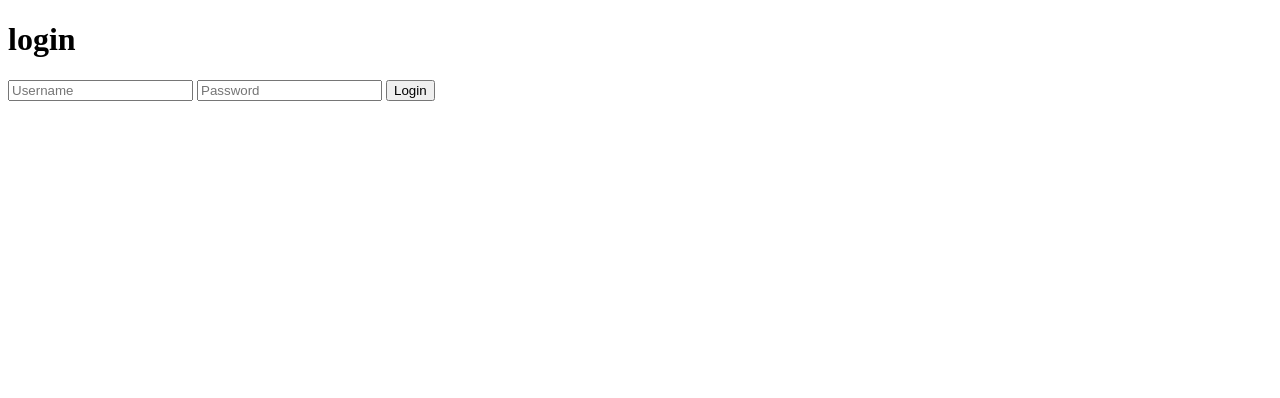
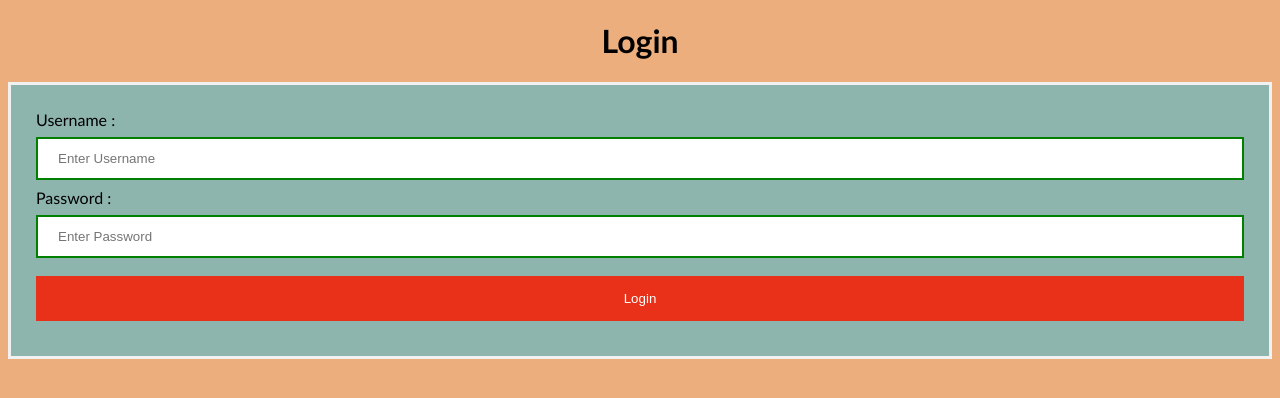
Before and after one commit to 6310611055/CN331-loginreg, a Django app: page /users/login in a window 1280 px wide. Shown: the top 398 px of the page. Run offline with Django 4.2, Linux system fonts and the light colour scheme.

Commit message:
Template

```diff
--- a/loginreg/booking/templates/booking/booking.html
+++ b/loginreg/booking/templates/booking/booking.html
@@ -9,7 +9,6 @@
         <th>Section</th>
         <th>Semester</th>
         <th>Year</th>
-        <th>Available Seat</th>
         <th>button</th>
     </tr>
     {% for subject in subjects %}
@@ -19,7 +18,6 @@
         <td>{{ subject.course_number.section }}</td>
         <td>{{ subject.course_number.semester }}</td>
         <td>{{ subject.course_number.year }}</td>
-        <td>{{ subject.course_number.seats }}</td>
         <td>
             <form action="{% url 'booking:withdraw' subject.course_number.id %}" method="post" >
                 {% csrf_token %}
--- a/loginreg/booking/templates/booking/withdraw.html
+++ b/loginreg/booking/templates/booking/withdraw.html
@@ -10,7 +10,6 @@
       <th>Section</th>
       <th>Semester</th>
       <th>Year</th>
-      <th>Available Seat</th>
       <th>button</th>
     </tr>
     {% for subject in subjects %}
@@ -20,7 +19,6 @@
         <td>{{ subject.course_number.section }}</td>
         <td>{{ subject.course_number.semester }}</td>
         <td>{{ subject.course_number.year }}</td>
-        <td>{{ subject.course_number.seats }}</td>
         <td>
             <form action="{% url 'booking:booking' subject.id %}" method="post" >
                 {% csrf_token %}
--- a/loginreg/users/templates/users/index.html
+++ b/loginreg/users/templates/users/index.html
@@ -7,6 +7,6 @@
 </ul>
 
 <a href="{% url 'logout' %}">Log out</a>
-<a href="/booking">All Subjects.</a>
+<a href="/booking">Subjects List</a>
 
 {% endblock %}
--- a/loginreg/users/templates/users/login.html
+++ b/loginreg/users/templates/users/login.html
@@ -1,9 +1,59 @@
 {% extends 'users/layout.html' %}
 {% block body %}
+<!DOCTYPE html>
+<html>
+<head>
+<meta name="viewport" content="width=device-width, initial-scale=1">
+<style>
+    Body{
+        font-family: Calibri, Helvetica, sans-serif;
+        background-color: #ECAE7D ;
+     }
+    button {
+        background-color: #E9311A;
+        width: 100%;
+        color: white;
+        padding: 15px;
+        margin: 10px 0px;
+        border: none;
+        cursor: pointer;
+          }
+    form {
+        border: 3px solid #f1f1f1;
+     }
+     input[type=text], input[type=password] {
+        width: 100%;
+        margin: 8px 0;
+        padding: 12px 20px;
+        display: inline-block;
+        border: 2px solid green;
+        box-sizing: border-box;
+    }
+    button:hover {
+        opacity: 0.7;
+    }
+    .container {
+        padding: 25px;
+        background-color: #8DB4AD;
+    }
+</style>
+</head>
+<body>
+    <center> <h1>Login</h1> </center>
+    {% if message %}
+        <div style="color:red">{{ message }}</div>
+    {% endif %}
 
-<h1>login</h1>
+    <form action="{% url 'login' %}" method="post">
+        {% csrf_token %}
+        <div class="container">
+            <label>Username : </label>
+            <input type="text" name="username" placeholder="Enter Username">
+            <label>Password : </label>
+            <input type="password" name="password" placeholder="Enter Password">
+            <button type="submit">Login</button>
 
-{% if message %}
+<!--{% if message %}
     <div style="color:red">{{ message }}</div>
 {% endif %}
 
@@ -11,10 +61,10 @@
     {% csrf_token %}
     <input type="text" name="username" placeholder="Username">
     <input type="password" name="password" placeholder="Password">
-    <input type="submit" value="Login">
-
+    <input type="submit" value="Login"> -->
+        </div>
+    </form>
+</body>
+</html>
 </form>
-
-
-
 {% endblock %}
```
Also changed, not shown: loginreg/db.sqlite3.
